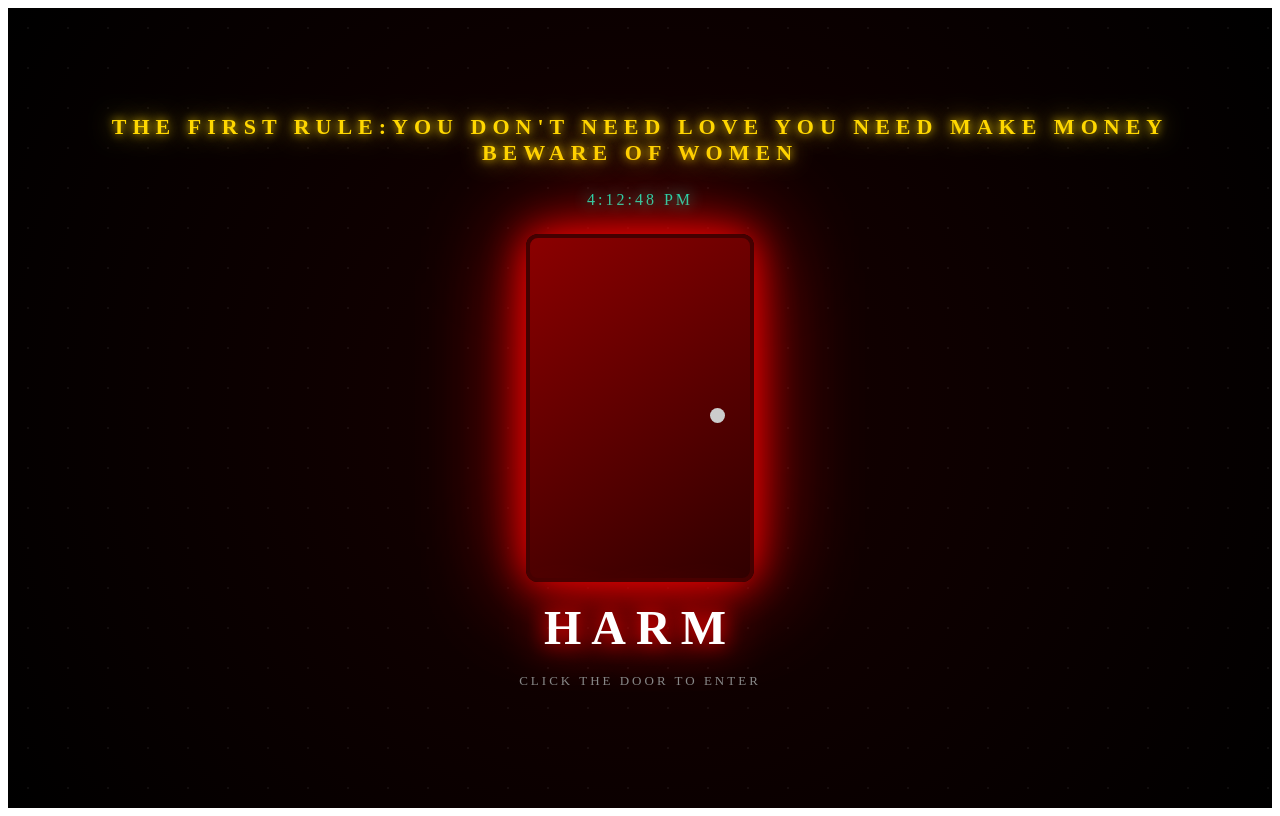
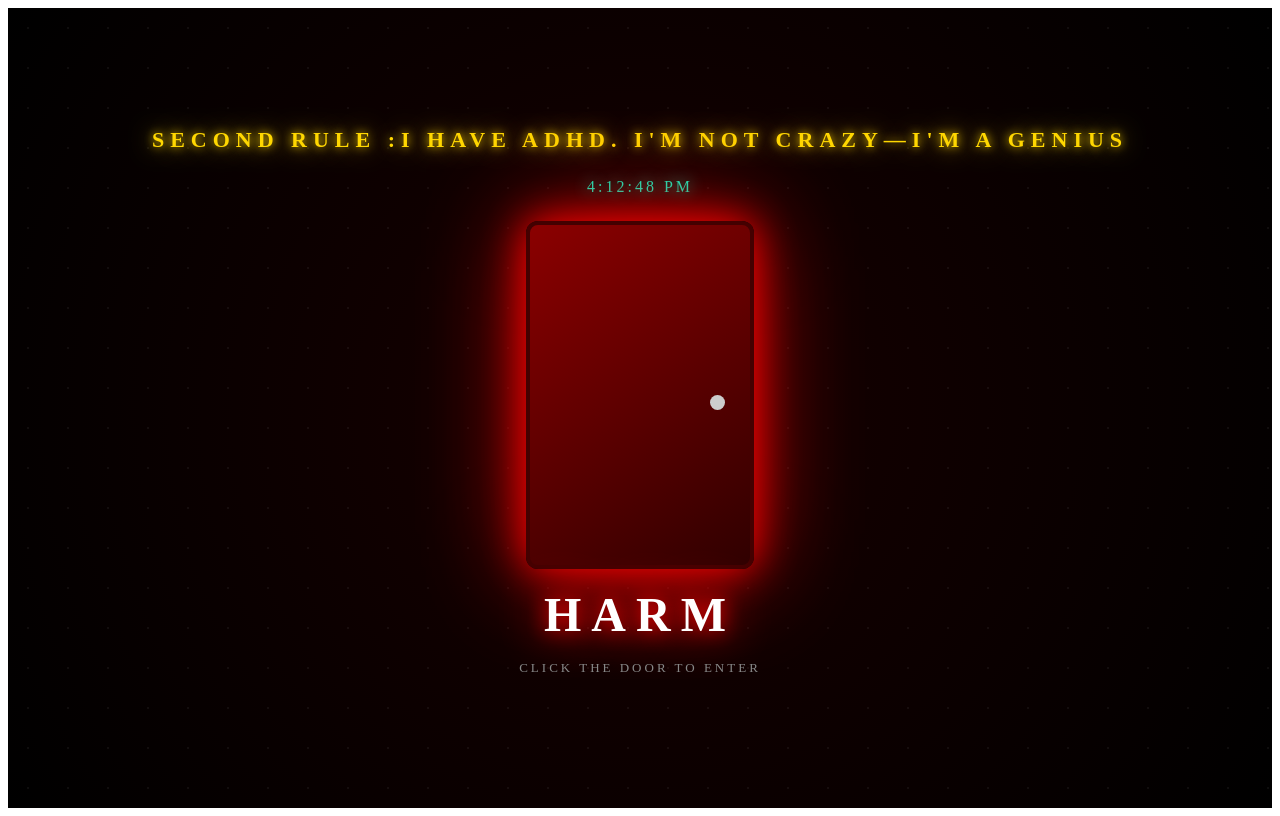
Before and after one commit to HARM199/null-site, a React (Vite) app: page / in a window 1280 px wide. Built offline with nearby package versions, Linux system fonts and the light colour scheme.

Commit message:
new  rule

```diff
--- a/src/pages/Door.jsx
+++ b/src/pages/Door.jsx
@@ -33,8 +33,7 @@ export default function Door() {
 
       {/* النص العلوي - يمكنك تغييره لأي شيء */}
       <div style={styles.eye}>
- the first rule:you don't need love you need make money
-                 Beware of women
+       Second rule :I have ADHD. I'm not crazy—I'm a genius
       </div>
 
       {/* الساعة */}
```
